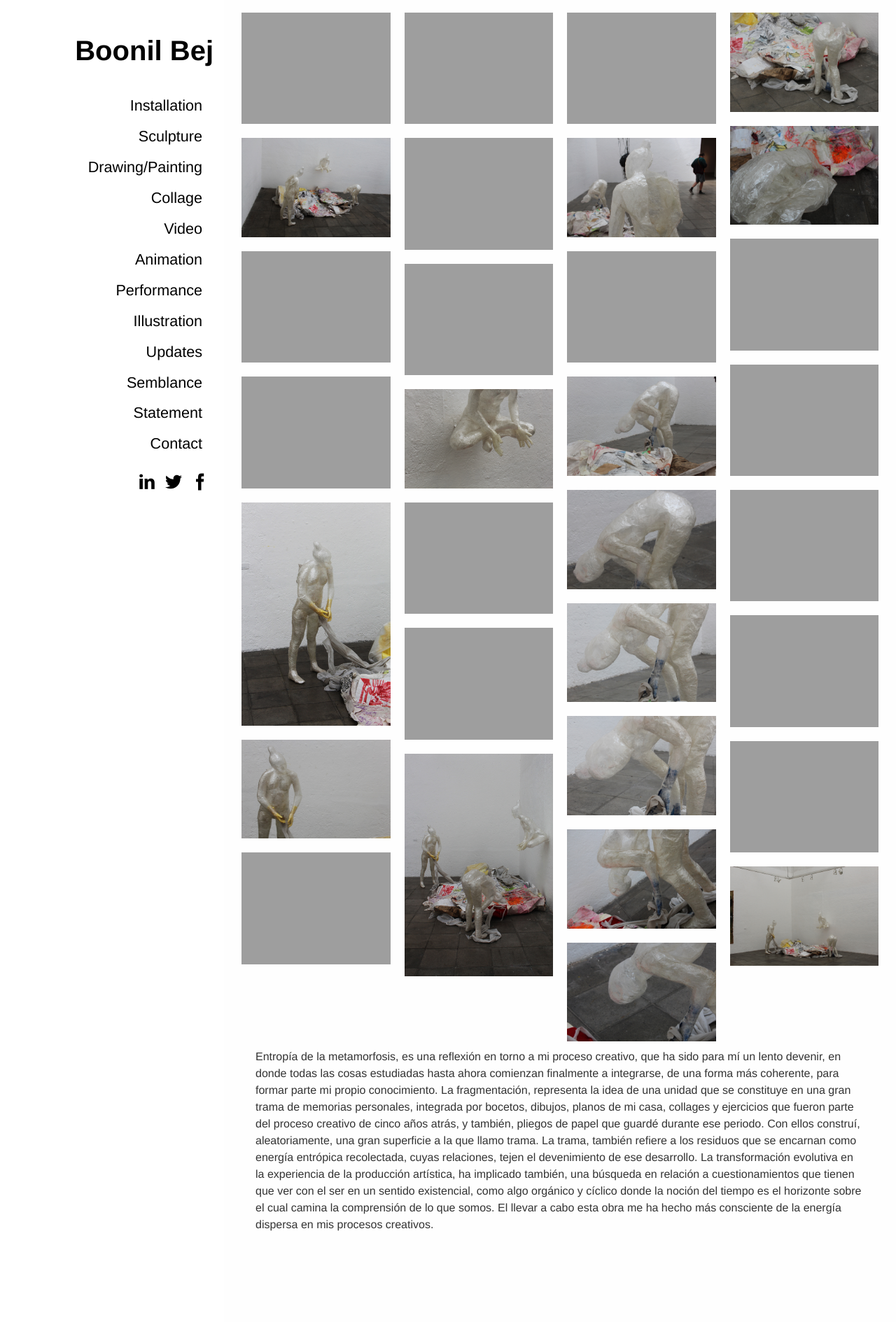
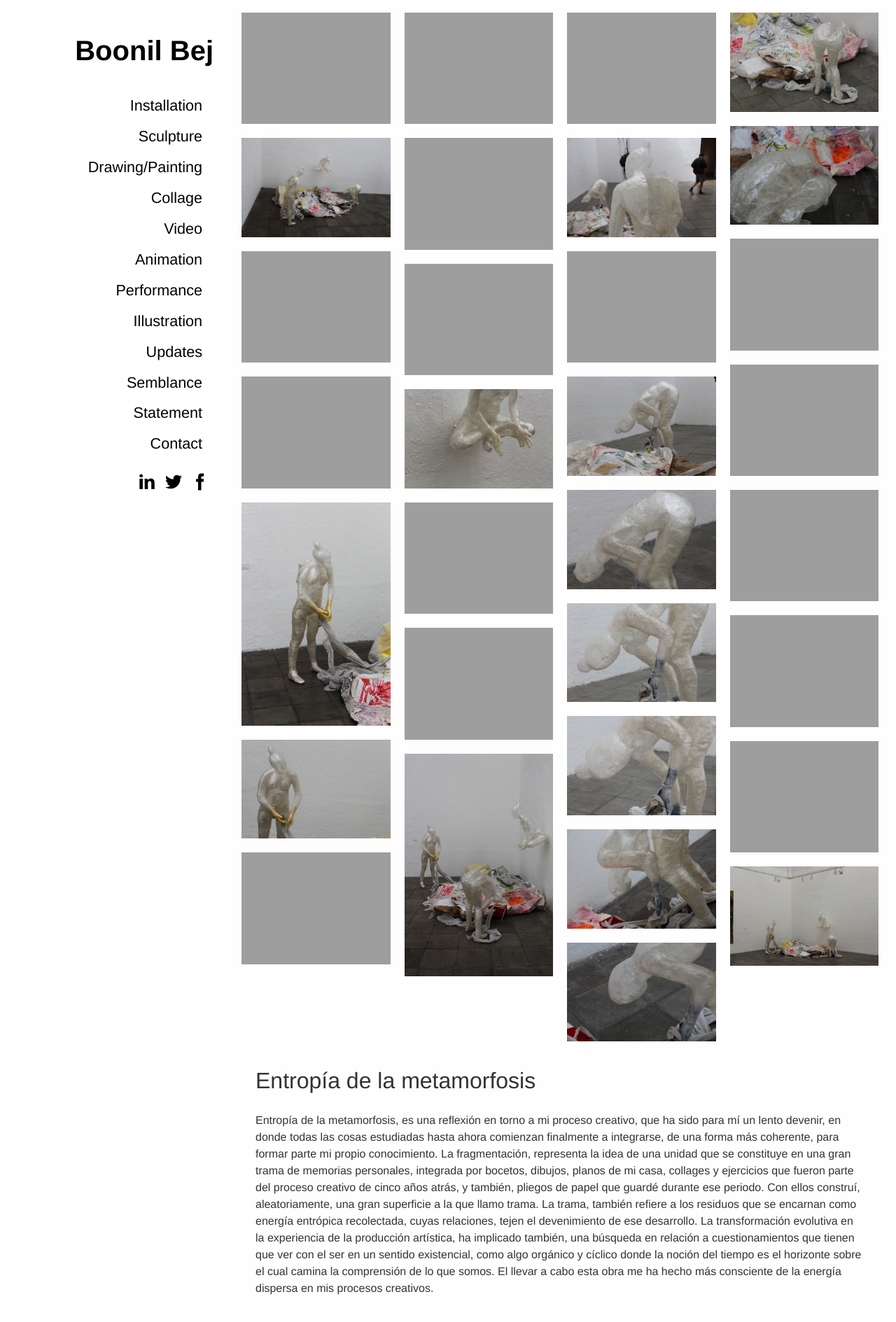
Before and after one commit to boonil/boonil.art, a Jekyll site: the page built from _pages/entropy.md, in a window 1280 px wide. Shown: the top 1889 px of the page at 70% size. Built offline with Jekyll 4.4.1, drawn with Linux system fonts in a browser that asks for light colours.

Commit message:
Update entropy.md

```diff
--- a/_pages/entropy.md
+++ b/_pages/entropy.md
@@ -3,4 +3,7 @@ layout: gallery
 title: entropy
 permalink: "/installation/entropy"
 ---
+
+# Entropía de la metamorfosis
+
 Entropía de la metamorfosis, es una reflexión en torno a mi proceso creativo, que ha sido para mí un lento devenir, en donde todas las cosas estudiadas hasta ahora comienzan finalmente a integrarse, de una forma más coherente, para formar parte mi propio conocimiento. La fragmentación, representa la idea de una unidad que se constituye en una gran trama de memorias personales, integrada por bocetos, dibujos, planos de mi casa, collages y ejercicios que fueron parte del proceso creativo de cinco años atrás, y también, pliegos de papel que guardé durante ese periodo. Con ellos construí, aleatoriamente, una gran superficie a la que llamo trama. La trama, también refiere a los residuos que se encarnan como energía entrópica recolectada, cuyas relaciones, tejen el devenimiento de ese desarrollo. La transformación evolutiva en la experiencia de la producción artística, ha implicado también, una búsqueda en relación a cuestionamientos que tienen que ver con el ser en un sentido existencial, como algo orgánico y cíclico donde la noción del tiempo es el horizonte sobre el cual camina la comprensión de lo que somos. El llevar a cabo esta obra me ha hecho más consciente de la energía dispersa en mis procesos creativos.
```
